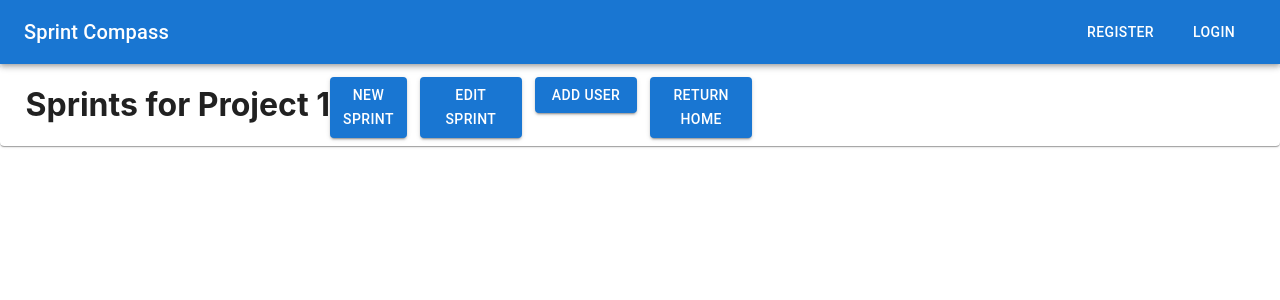
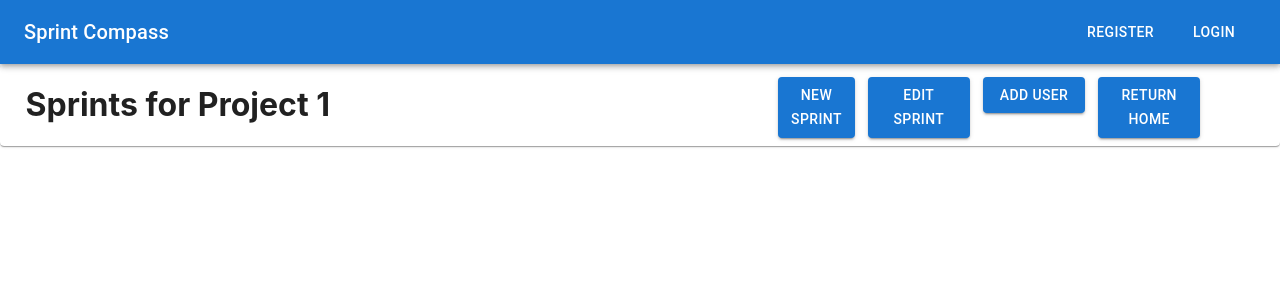
Before and after one commit to Samuel-Rochette/SprintCompass, a React (Create React App) app in the folder reactapp/: page /project/1 in a window 1280 px wide. Shown: the top 300 px of the page. Built offline with nearby package versions, Linux system fonts and the light colour scheme.

Commit message:
Update ProjectPage.js

```diff
--- a/reactapp/src/pages/ProjectPage.js
+++ b/reactapp/src/pages/ProjectPage.js
@@ -158,7 +158,7 @@ const ProjectPage = () => {
 				<h1 style={{marginLeft: "2%"}}>Sprints for Project {projectId}</h1>
 				<Button
 					variant="contained"
-					style={{marginTop: "1%", marginLeft: "3+5%", height: "5%", width: "6%"}}
+					style={{marginTop: "1%", marginLeft: "35%", height: "5%", width: "6%"}}
 					onClick={() => setState({openAdd: true})}
 				>
 					New Sprint
```
